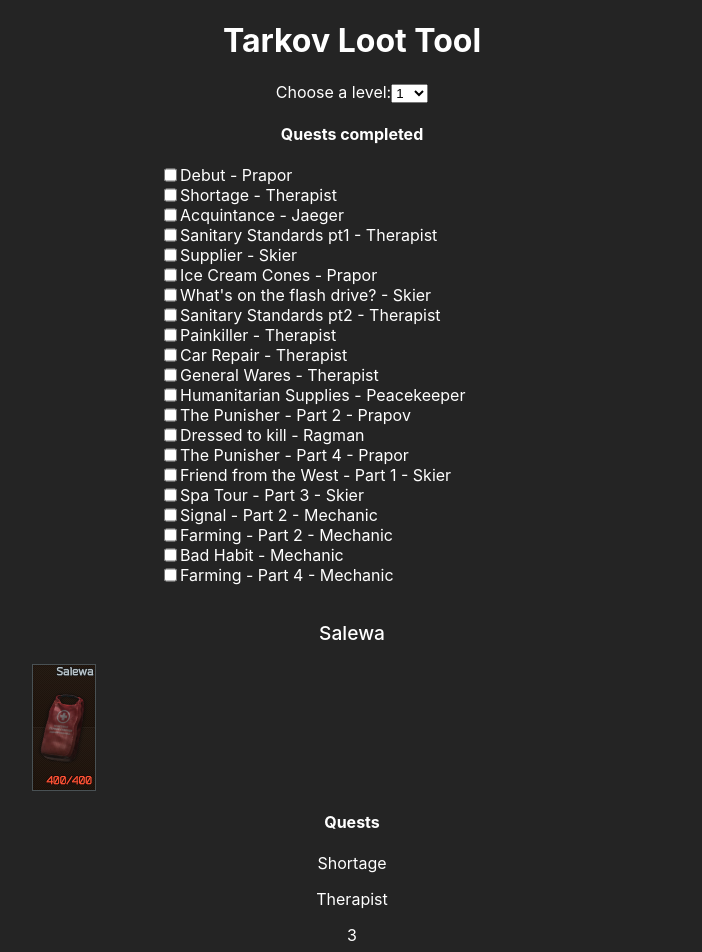
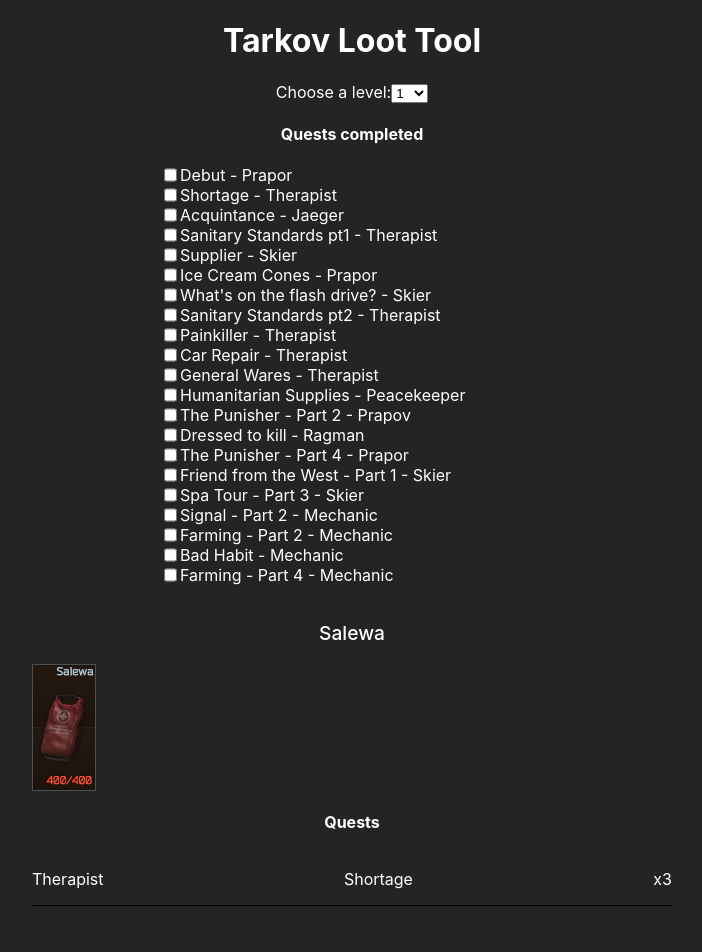
Before and after one commit to IkuinenPadawan/tarkov-loot-helper, a React (Create React App) app: page / in a window 1280 px wide. Shown: the top 952 px of the page, without its empty margins (288-990 px from the left). Built offline with nearby package versions, Linux system fonts and the light colour scheme.

Commit message:
Add small adjustments to listing of quests in items.

```diff
--- a/src/components/Item.js
+++ b/src/components/Item.js
@@ -10,12 +10,10 @@
       </div>
       <h4>Quests</h4>
       {relatedQuests.map((quest) => (
-        <div>
+        <div className='item-quest-list'>
+          <p>{quest.questGiver}</p>
           <p>{quest.questName}</p>
-          <p>{quest.questGiver}</p>
-          <p>{quest.amount}</p>
-          <p></p>
-          <p></p>
+          <p>x{quest.amount}</p>
         </div>
       ))}
     </li>
--- a/src/index.css
+++ b/src/index.css
@@ -14,7 +14,8 @@
     monospace;
 }
 
-.quest-list, .item-list {
+.quest-list,
+.item-list {
   width: 30%;
   margin: 0 auto;
   list-style: none;
@@ -39,12 +40,17 @@
   align-items: center;
 }
 
-.amount {
-  font-weight: bold;
-  padding-right: 0.5rem;
+.item {
+  border-bottom: 1px solid #000;
+  margin-bottom: 2rem;
 }
 
 .item-name {
   font-size: 1.2rem;
   font-weight: 500;
 }
+
+.item-quest-list {
+  display: flex;
+  justify-content: space-between;
+}
```
